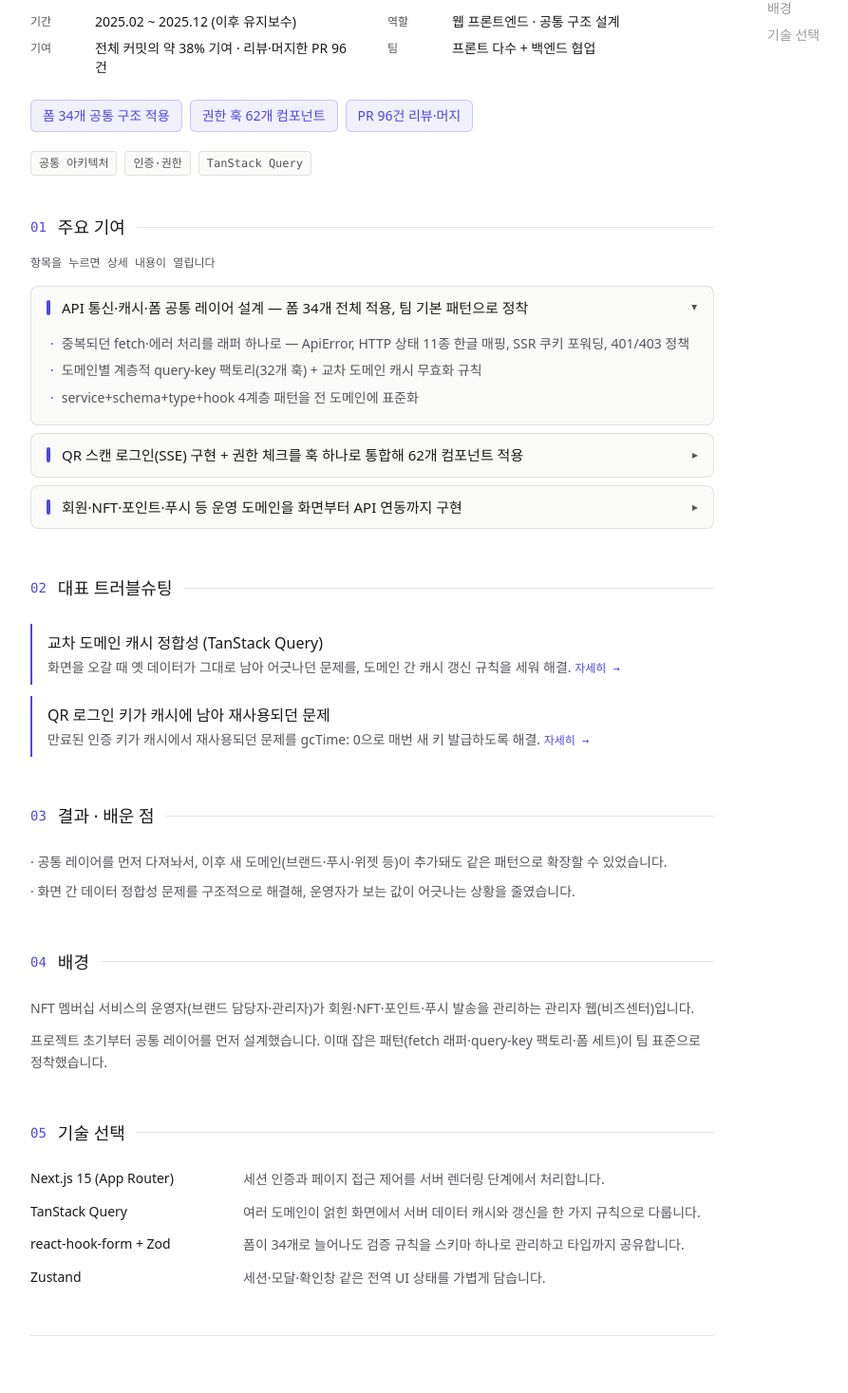
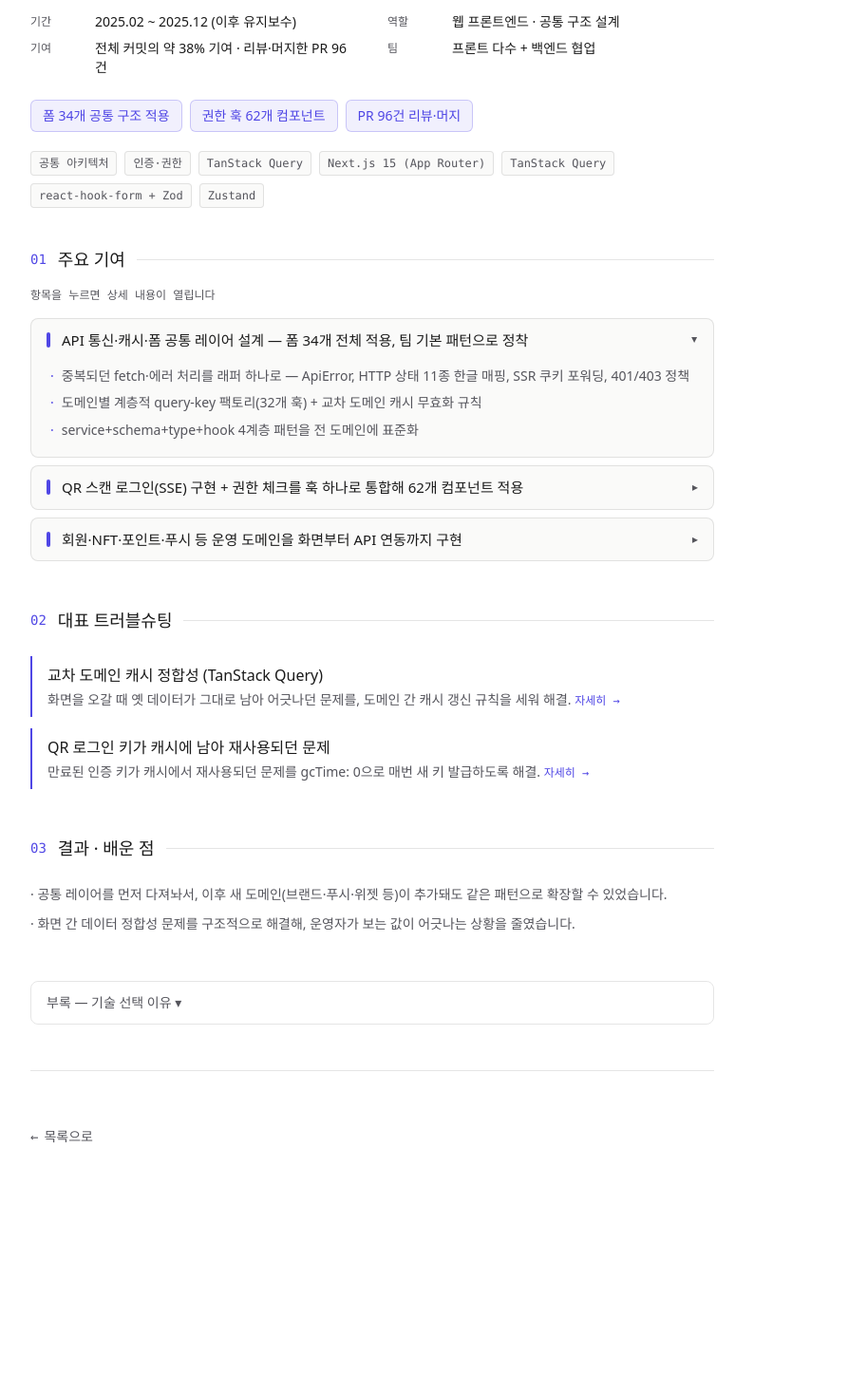
Before and after one commit to aqumon12/aqumon-portfolio, a Next.js app: page /projects/admin-web in a window 1280 px wide. Shown: the part 273-1740 px from the top of the page at 95% size, without its empty margins (248-1141 px from the left). After the commit the page ends 1521 px from the top, so only its background shows below. Built offline with nearby package versions, Linux system fonts and the light colour scheme.

Commit message:
refactor: 배경·기술선택 섹션을 헤더·접힌 부록으로 흡수

```diff
--- a/app/projects/[slug]/page.tsx
+++ b/app/projects/[slug]/page.tsx
@@ -45,8 +45,6 @@ export default async function ProjectPage({
           ["#s-contrib", "주요 기여"],
           ...(p.troubleSlugs.length > 0 ? [["#s-troubles", "트러블슈팅"]] : []),
           ["#s-results", "결과 · 배운 점"],
-          ["#s-bg", "배경"],
-          ["#s-stack", "기술 선택"],
         ].map(([href, label]) => (
           <a key={href} href={href} className="hover:opacity-100 opacity-60 transition-opacity"
              style={{ color: "var(--muted)" }}>{label}</a>
@@ -89,7 +87,7 @@ export default async function ProjectPage({
           </div>
         )}
         <div className="flex flex-wrap gap-2 mt-5">
-          {p.tags.map((t) => (
+          {[...p.tags, ...p.stack.map((st) => st.name)].map((t) => (
             <span key={t} className="mono text-xs px-2 py-1 rounded"
                   style={{ background: "var(--surface)", color: "var(--muted)", border: "1px solid var(--border)" }}>{t}</span>
           ))}
@@ -169,24 +167,19 @@ export default async function ProjectPage({
         </ul>
       </section>
 
-      <section id="s-bg" className="pb-12 scroll-mt-20">
-        <SectionLabel index="04" title="배경" />
-        <div className="space-y-3 text-sm leading-relaxed" style={{ color: "var(--muted)" }}>
-          {p.background.map((b, i) => <p key={i}>{b}</p>)}
-        </div>
-      </section>
-
-      <section id="s-stack" className="pb-12 scroll-mt-20">
-        <SectionLabel index="05" title="기술 선택" />
-        <div className="space-y-3">
-          {p.stack.map((s) => (
-            <div key={s.name} className="flex flex-col sm:flex-row gap-1 sm:gap-4">
-              <span className="text-sm font-medium sm:w-52 shrink-0">{s.name}</span>
-              <span className="text-sm leading-relaxed" style={{ color: "var(--muted)" }}>{s.why}</span>
+      <details className="mb-12 rounded-lg" style={{ border: "1px solid var(--border)" }}>
+        <summary className="px-4 py-3 cursor-pointer text-sm font-medium list-none select-none" style={{ color: "var(--muted)" }}>
+          부록 — 기술 선택 이유 ▾
+        </summary>
+        <div className="space-y-3 px-4 pb-4">
+          {p.stack.map((st) => (
+            <div key={st.name} className="flex flex-col sm:flex-row gap-1 sm:gap-4">
+              <span className="text-sm font-medium sm:w-52 shrink-0">{st.name}</span>
+              <span className="text-sm leading-relaxed" style={{ color: "var(--muted)" }}>{st.why}</span>
             </div>
           ))}
         </div>
-      </section>
+      </details>
 
       <footer className="pt-8" style={{ borderTop: "1px solid var(--border)" }}>
         <div className="pt-6"><BackLink href="/#projects" label="목록으로" /></div>
```
